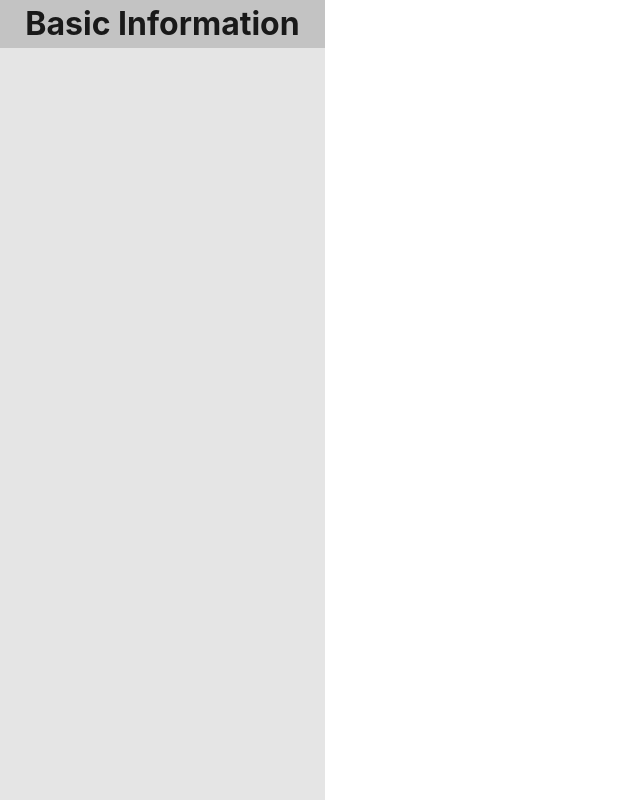
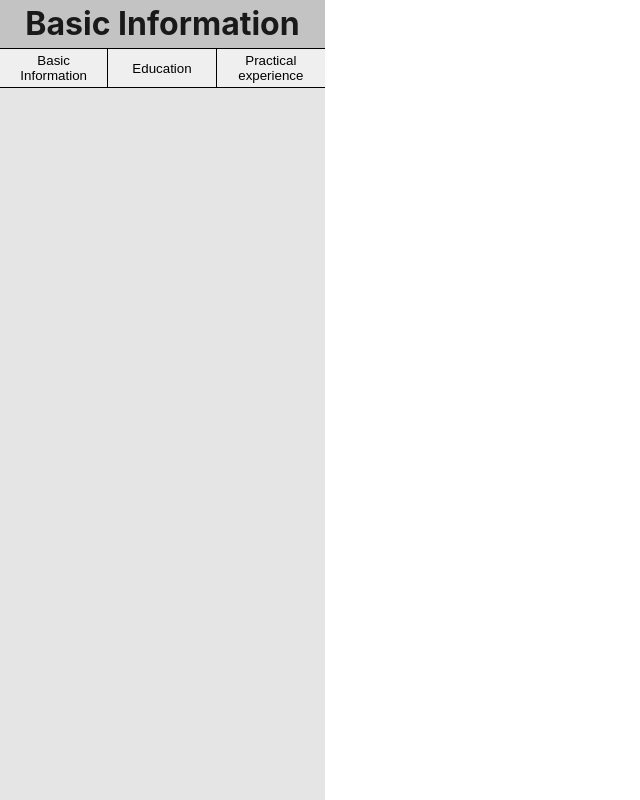
Before and after one commit to mateusznurzynski/cv-app, a React (Vite) app: page / in a window 1280 px wide. Shown: the whole page, without its empty margins (0-640 px from the left). Built offline with nearby package versions, Linux system fonts and the light colour scheme.

Commit message:
Feat: Create AsideTabButton component

```diff
--- a/src/components/Aside.jsx
+++ b/src/components/Aside.jsx
@@ -1,5 +1,6 @@
 import { useState } from 'react';
 import '../styles/Aside.css';
+import AsideTabButton from './AsideTabButton';
 
 function Aside() {
   const [tabs, setTabs] = useState([
@@ -42,6 +43,19 @@ function Aside() {
   return (
     <div className='aside'>
       <h1>{currentTab.title}</h1>
+      <div className='tab-buttons'>
+        {tabs.map((tab) => {
+          return (
+            <AsideTabButton
+              key={tab.id}
+              innerHTML={tab.title}
+              onClick={() => {
+                setCurrentTabId(tab.id);
+              }}
+            />
+          );
+        })}
+      </div>
     </div>
   );
 }
--- /dev/null
+++ b/src/components/AsideTabButton.jsx
@@ -0,0 +1,11 @@
+import '../styles/Aside.css';
+
+function AsideTabButton({ onClick, innerHTML }) {
+  return (
+    <button onClick={onClick} className='aside-tab-button'>
+      {innerHTML}
+    </button>
+  );
+}
+
+export default AsideTabButton;
--- a/src/styles/Aside.css
+++ b/src/styles/Aside.css
@@ -14,3 +14,31 @@ h1 {
   display: flex;
   justify-content: center;
 }
+
+.tab-buttons {
+  display: grid;
+  grid-template-columns: repeat(3, 1fr);
+}
+
+.aside-tab-button {
+  display: flex;
+  height: 40px;
+  padding: 5px;
+  border-right: 1px;
+  border-bottom: 1px;
+  border-top: 1px;
+  border-color: black;
+  border-style: solid;
+  justify-content: center;
+  align-items: center;
+  overflow-wrap: break-word;
+  cursor: pointer;
+}
+
+.aside-tab-button:hover {
+  background-color: rgba(0, 0, 0, 0.05);
+}
+
+.aside-tab-button:last-of-type {
+  border-right: 0px;
+}
```
